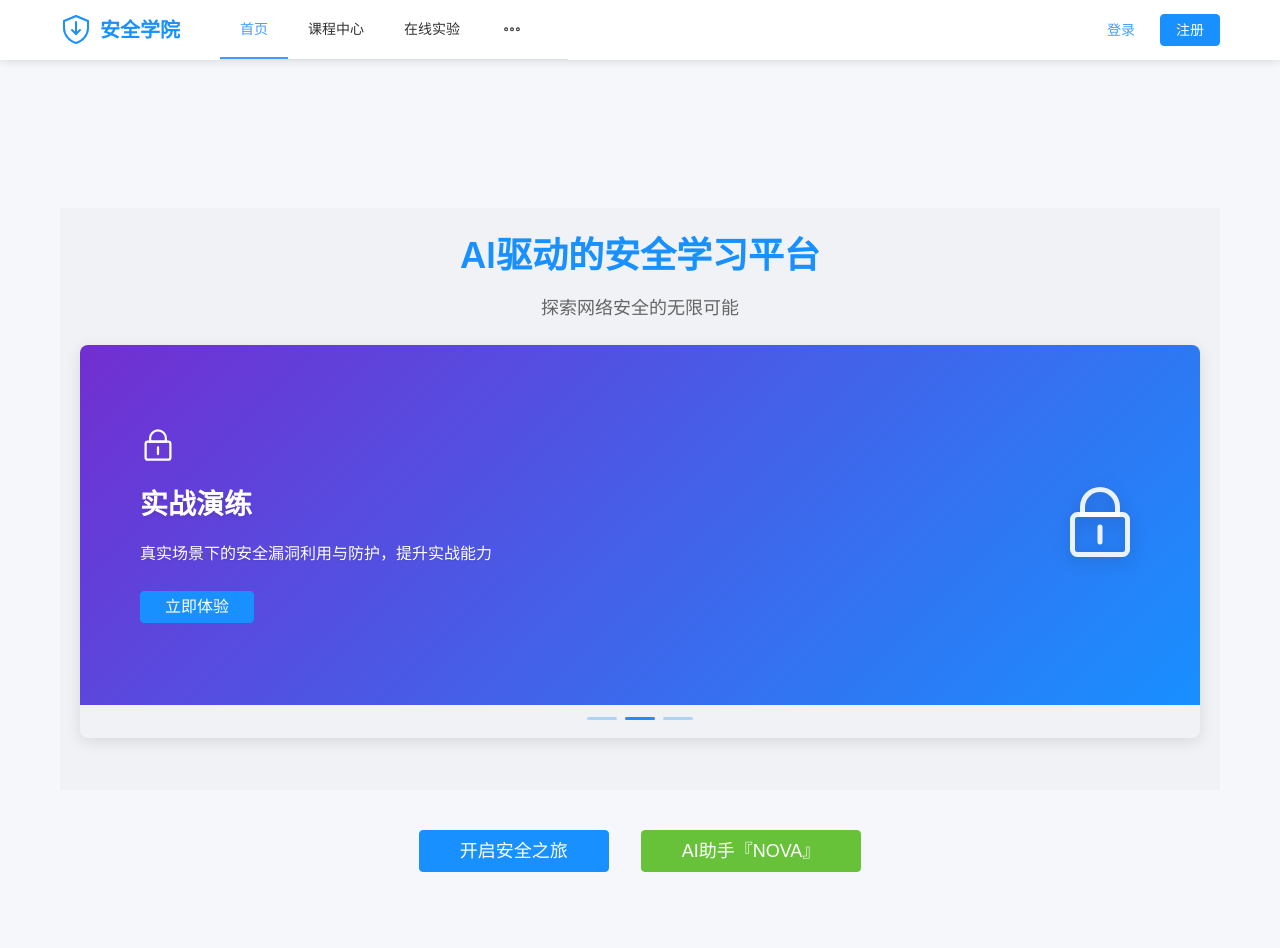
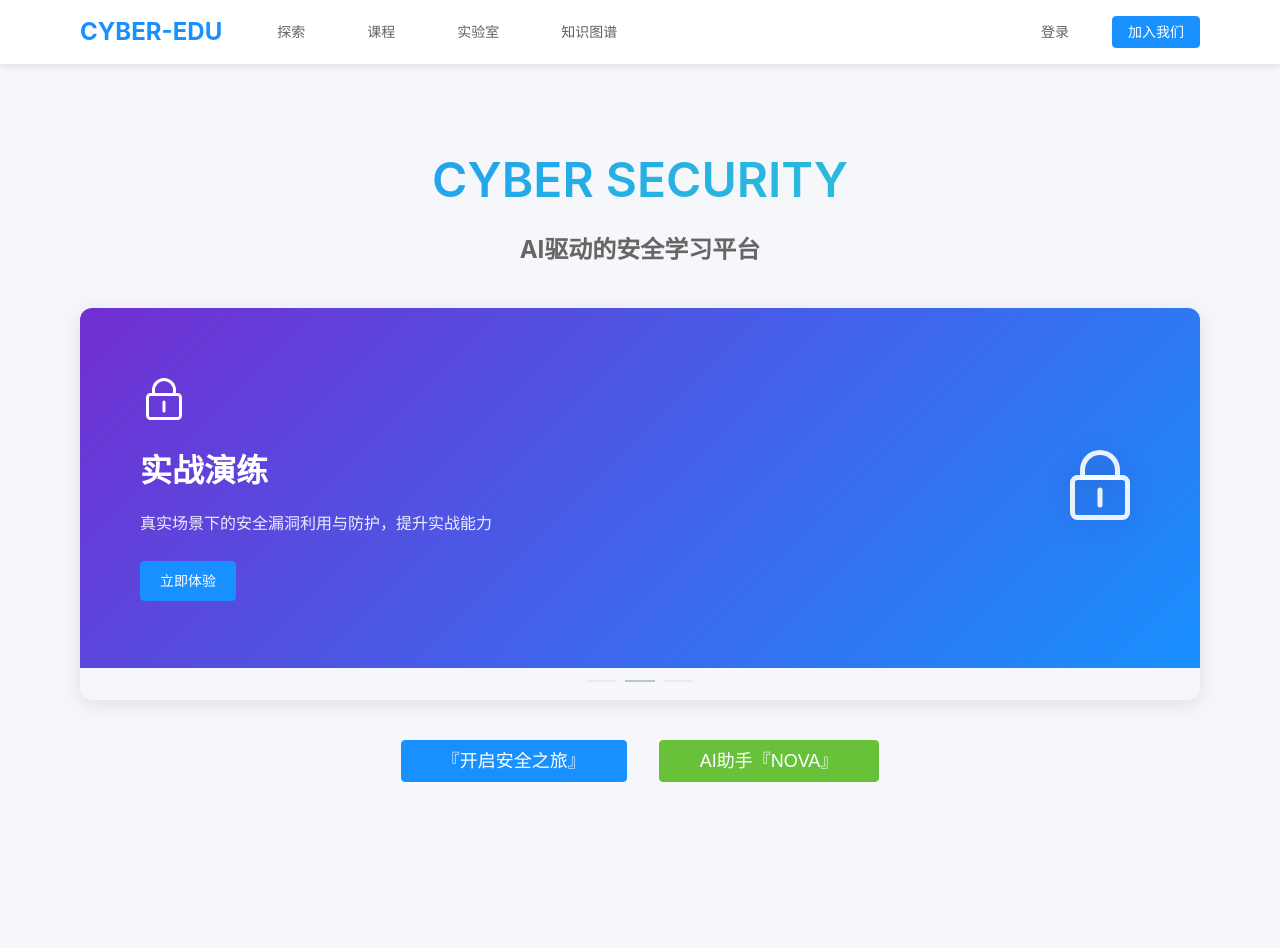
Before and after one commit to jinxiaopeng/aiproject, a Vue app in the folder frontend/: page / in a window 1280 px wide. Shown: the top 948 px of the page. Built offline with nearby package versions, Linux system fonts and the light colour scheme; no server answers.

Commit message:
Auto-commit: Changes at 2024-12-04 14:03:40

```diff
--- a/frontend/src/App.vue
+++ b/frontend/src/App.vue
@@ -1,27 +1,18 @@
 <template>
   <div class="app-container">
-    <!-- 全局加载状态 -->
-    <global-loading :loading="loading" :message="loadingMessage" />
-
     <!-- 导航栏 -->
-    <el-header class="header" height="60px">
+    <el-header class="header" height="64px">
       <div class="nav-container">
         <div class="left">
           <router-link to="/" class="logo">
-            <img src="@/assets/security.svg" alt="Logo" class="logo-img">
-            <h2 class="logo-text">安全学院</h2>
+            <span class="logo-text">CYBER-EDU</span>
           </router-link>
-          <el-menu
-            mode="horizontal"
-            :router="true"
-            class="nav-menu"
-            :default-active="activeMenu"
-          >
-            <el-menu-item index="/">首页</el-menu-item>
-            <el-menu-item index="/courses">课程中心</el-menu-item>
-            <el-menu-item index="/labs">在线实验</el-menu-item>
-            <el-menu-item index="/knowledge">知识库</el-menu-item>
-          </el-menu>
+          <div class="nav-links">
+            <el-button text @click="$router.push('/explore')">探索</el-button>
+            <el-button text @click="$router.push('/courses')">课程</el-button>
+            <el-button text @click="$router.push('/labs')">实验室</el-button>
+            <el-button text @click="$router.push('/knowledge')">知识图谱</el-button>
+          </div>
         </div>
         <div class="right">
           <template v-if="isAuthenticated">
@@ -40,25 +31,18 @@
             </el-dropdown>
           </template>
           <template v-else>
-            <el-button type="text" @click="$router.push('/login')">登录</el-button>
-            <el-button type="primary" @click="$router.push('/register')">注册</el-button>
+            <el-button text @click="$router.push('/login')">登录</el-button>
+            <el-button type="primary" @click="$router.push('/register')">加入我们</el-button>
           </template>
         </div>
       </div>
     </el-header>
 
-    <!-- 面包屑 -->
-    <div v-if="showBreadcrumb" class="breadcrumb-container">
-      <breadcrumb />
-    </div>
-
     <!-- 内容区 -->
     <div class="main-content">
       <router-view v-slot="{ Component }">
         <transition name="fade" mode="out-in">
-          <keep-alive :include="cachedViews">
-            <component :is="Component" />
-          </keep-alive>
+          <component :is="Component" />
         </transition>
       </router-view>
     </div>
@@ -66,71 +50,10 @@
 </template>
 
 <script lang="ts">
-import { defineComponent, ref, computed } from 'vue'
-import { useRoute, useRouter } from 'vue-router'
-import { useUserStore } from '@/stores/user'
-import GlobalLoading from '@/components/common/GlobalLoading.vue'
-import Breadcrumb from '@/components/common/Breadcrumb.vue'
-import { ElMessage } from 'element-plus'
+import { defineComponent } from 'vue'
 
 export default defineComponent({
-  name: 'App',
-  components: {
-    GlobalLoading,
-    Breadcrumb
-  },
-  setup() {
-    const route = useRoute()
-    const router = useRouter()
-    const userStore = useUserStore()
-
-    // 加载状态
-    const loading = ref(false)
-    const loadingMessage = ref('加载中...')
-
-    // 计算属性
-    const isAuthenticated = computed(() => !!userStore.token)
-    const username = computed(() => userStore.userInfo?.username || '')
-    const userAvatar = computed(() => userStore.userInfo?.avatar || '')
-    const activeMenu = computed(() => route.path)
-    const showBreadcrumb = computed(() => route.path !== '/')
-
-    // 需要缓存的页面
-    const cachedViews = ['Home', 'CourseList', 'Knowledge']
-
-    // 处理下拉菜单命令
-    const handleCommand = async (command: string) => {
-      switch (command) {
-        case 'profile':
-          router.push('/profile')
-          break
-        case 'settings':
-          router.push('/settings')
-          break
-        case 'logout':
-          try {
-            userStore.logout()
-            ElMessage.success('已退出登录')
-            router.push('/login')
-          } catch (error) {
-            ElMessage.error('退出登录失败')
-          }
-          break
-      }
-    }
-
-    return {
-      loading,
-      loadingMessage,
-      isAuthenticated,
-      username,
-      userAvatar,
-      activeMenu,
-      showBreadcrumb,
-      cachedViews,
-      handleCommand
-    }
-  }
+  name: 'App'
 })
 </script>
 
@@ -145,96 +68,71 @@ body {
   font-family: -apple-system, BlinkMacSystemFont, 'Segoe UI', Roboto, 'Helvetica Neue', Arial, sans-serif;
   -webkit-font-smoothing: antialiased;
   -moz-osx-font-smoothing: grayscale;
-  background-color: #f5f7fa;
-  color: #333;
-  line-height: 1.5;
 }
 
 .app-container {
   min-height: 100vh;
+  background-color: #f5f7fa;
 }
 
 .header {
-  background: #fff;
+  background: rgba(255, 255, 255, 0.95);
+  backdrop-filter: blur(10px);
   box-shadow: 0 2px 8px rgba(0, 0, 0, 0.1);
   position: fixed;
   top: 0;
   left: 0;
   right: 0;
   z-index: 1000;
+  height: 64px;
 }
 
 .nav-container {
   max-width: 1200px;
   margin: 0 auto;
-  height: 60px;
+  height: 64px;
   display: flex;
   justify-content: space-between;
   align-items: center;
-  padding: 0 20px;
+  padding: 0 40px;
 }
 
 .left {
   display: flex;
   align-items: center;
+  gap: 40px;
+}
+
+.nav-links {
+  display: flex;
+  gap: 20px;
 }
 
 .logo {
-  display: flex;
-  align-items: center;
   text-decoration: none;
-  margin-right: 40px;
-}
-
-.logo-img {
-  width: 32px;
-  height: 32px;
-  margin-right: 8px;
 }
 
 .logo-text {
-  font-size: 20px;
+  font-size: 24px;
+  font-weight: bold;
   color: #1890ff;
-  margin: 0;
+  transition: color 0.3s;
 }
 
-.nav-menu {
-  border: none;
+.logo-text:hover {
+  color: #40a9ff;
 }
 
 .right {
   display: flex;
-  gap: 12px;
+  gap: 16px;
   align-items: center;
-}
-
-.avatar-container {
-  display: flex;
-  align-items: center;
-  cursor: pointer;
-}
-
-.username {
-  margin-left: 8px;
-  color: #666;
-}
-
-.breadcrumb-container {
-  position: fixed;
-  top: 60px;
-  left: 0;
-  right: 0;
-  z-index: 999;
-  background: #fff;
-  padding: 0 20px;
-  border-bottom: 1px solid #eee;
 }
 
 .main-content {
   max-width: 1200px;
   margin: 0 auto;
   padding: 20px;
-  margin-top: 60px;
   min-height: calc(100vh - 60px);
 }
 
--- /dev/null
+++ b/frontend/src/components/common/DynamicBackground.vue
@@ -0,0 +1,162 @@
+# 创建动态背景组件
+<template>
+  <div class="dynamic-background">
+    <canvas ref="canvasRef"></canvas>
+  </div>
+</template>
+
+<script setup lang="ts">
+import { ref, onMounted, onUnmounted } from 'vue'
+
+const canvasRef = ref<HTMLCanvasElement | null>(null)
+let animationFrameId: number
+let ctx: CanvasRenderingContext2D | null = null
+
+interface Particle {
+  x: number
+  y: number
+  vx: number
+  vy: number
+  radius: number
+}
+
+const particles: Particle[] = []
+const connections: { p1: Particle; p2: Particle; distance: number }[] = []
+const particleCount = 100
+const connectionDistance = 150
+const particleSpeed = 0.5
+
+// 初始化粒子
+const initParticles = () => {
+  const canvas = canvasRef.value
+  if (!canvas) return
+
+  for (let i = 0; i < particleCount; i++) {
+    particles.push({
+      x: Math.random() * canvas.width,
+      y: Math.random() * canvas.height,
+      vx: (Math.random() - 0.5) * particleSpeed,
+      vy: (Math.random() - 0.5) * particleSpeed,
+      radius: Math.random() * 2 + 1
+    })
+  }
+}
+
+// 更新粒子位置
+const updateParticles = () => {
+  const canvas = canvasRef.value
+  if (!canvas) return
+
+  particles.forEach(p => {
+    p.x += p.vx
+    p.y += p.vy
+
+    // 边界检查
+    if (p.x < 0 || p.x > canvas.width) p.vx *= -1
+    if (p.y < 0 || p.y > canvas.height) p.vy *= -1
+  })
+}
+
+// 绘制连接线
+const drawConnections = () => {
+  if (!ctx) return
+
+  connections.length = 0
+
+  for (let i = 0; i < particles.length; i++) {
+    for (let j = i + 1; j < particles.length; j++) {
+      const dx = particles[i].x - particles[j].x
+      const dy = particles[i].y - particles[j].y
+      const distance = Math.sqrt(dx * dx + dy * dy)
+
+      if (distance < connectionDistance) {
+        connections.push({
+          p1: particles[i],
+          p2: particles[j],
+          distance
+        })
+      }
+    }
+  }
+
+  connections.forEach(({ p1, p2, distance }) => {
+    const opacity = 1 - (distance / connectionDistance)
+    ctx!.beginPath()
+    ctx!.strokeStyle = `rgba(24, 144, 255, ${opacity * 0.5})`
+    ctx!.lineWidth = 1
+    ctx!.moveTo(p1.x, p1.y)
+    ctx!.lineTo(p2.x, p2.y)
+    ctx!.stroke()
+  })
+}
+
+// 绘制粒子
+const drawParticles = () => {
+  if (!ctx) return
+
+  particles.forEach(p => {
+    ctx!.beginPath()
+    ctx!.fillStyle = 'rgba(24, 144, 255, 0.8)'
+    ctx!.arc(p.x, p.y, p.radius, 0, Math.PI * 2)
+    ctx!.fill()
+  })
+}
+
+// 动画循环
+const animate = () => {
+  if (!ctx || !canvasRef.value) return
+
+  ctx.clearRect(0, 0, canvasRef.value.width, canvasRef.value.height)
+
+  updateParticles()
+  drawConnections()
+  drawParticles()
+
+  animationFrameId = requestAnimationFrame(animate)
+}
+
+// 调整画布大小
+const resizeCanvas = () => {
+  const canvas = canvasRef.value
+  if (!canvas) return
+
+  canvas.width = window.innerWidth
+  canvas.height = window.innerHeight
+}
+
+// 生命周期钩子
+onMounted(() => {
+  const canvas = canvasRef.value
+  if (!canvas) return
+
+  ctx = canvas.getContext('2d')
+  if (!ctx) return
+
+  resizeCanvas()
+  initParticles()
+  animate()
+
+  window.addEventListener('resize', resizeCanvas)
+})
+
+onUnmounted(() => {
+  cancelAnimationFrame(animationFrameId)
+  window.removeEventListener('resize', resizeCanvas)
+})
+</script>
+
+<style scoped>
+.dynamic-background {
+  position: fixed;
+  top: 0;
+  left: 0;
+  width: 100%;
+  height: 100%;
+  z-index: -1;
+  background: #f5f7fa;
+}
+
+canvas {
+  display: block;
+}
+</style>
--- a/frontend/src/views/Home.vue
+++ b/frontend/src/views/Home.vue
@@ -1,14 +1,14 @@
 <template>
   <div class="home">
-    <!-- 顶部导航 -->
-    <!-- Removed duplicate navigation bar -->
+    <!-- 动态背景 -->
+    <dynamic-background />
 
-    <!-- 动态背景区域 -->
+    <!-- 英雄区域 -->
     <div class="hero-section">
-      <div class="hero-content">
-        <h1>AI驱动的安全学习平台</h1>
-        <p class="hero-subtitle">探索网络安全的无限可能</p>
-        <!-- 轮播图部分 -->
+      <h1 class="hero-title">CYBER SECURITY</h1>
+      <h2 class="hero-subtitle">AI驱动的安全学习平台</h2>
+
+      <!-- 轮播展示区 -->
       <el-carousel
         :interval="4000"
         height="360px"
@@ -26,11 +26,7 @@
               </el-icon>
               <h2>{{ item.title }}</h2>
               <p>{{ item.description }}</p>
-                <el-button
-                  type="primary"
-                  class="carousel-btn"
-                  @click="handleCarouselAction(item)"
-                >
+              <el-button type="primary" size="large" class="carousel-btn" @click="handleCarouselAction(item)">
                 立即体验
               </el-button>
             </div>
@@ -42,25 +38,24 @@
           </div>
         </el-carousel-item>
       </el-carousel>
+
+      <!-- 功能按钮区 -->
+      <div class="feature-buttons">
+        <el-button type="primary" size="large" class="feature-btn" @click="startJourney">
+          『开启安全之旅』
+        </el-button>
+        <el-button type="success" size="large" class="feature-btn" @click="openNova">
+          AI助手『NOVA』
+        </el-button>
       </div>
     </div>
 
-    <!-- 功能按钮区 -->
-    <div class="feature-buttons">
-      <el-button type="primary" size="large" class="feature-btn">
-        开启安全之旅
-      </el-button>
-      <el-button type="success" size="large" class="feature-btn">
-        AI助手『NOVA』
-      </el-button>
-    </div>
-
-    <!-- 特色课程 -->
+    <!-- 精选课程 -->
     <div class="section">
       <div class="section-header">
-        <h2>精选课程</h2>
-        <el-button type="text" class="explore-btn">
-          探索更多 <el-icon><ArrowRight /></el-icon>
+        <h2>FEATURED COURSES</h2>
+        <el-button type="text" class="explore-btn" @click="$router.push('/courses')">
+          EXPLORE <el-icon><ArrowRight /></el-icon>
         </el-button>
       </div>
       <el-row :gutter="20">
@@ -74,18 +69,18 @@
             <h3>{{ course.title }}</h3>
             <p>{{ course.description }}</p>
             <el-progress :percentage="course.progress" />
-            <el-button type="primary" plain>开始学习</el-button>
+            <el-button type="primary" plain @click="startCourse(course.id)">开始学习</el-button>
           </el-card>
         </el-col>
       </el-row>
     </div>
 
-    <!-- 实验室 -->
+    <!-- 网络实验室 -->
     <div class="section">
       <div class="section-header">
-        <h2>网络实验室</h2>
-        <el-button type="text" class="explore-btn">
-          进入实验室 <el-icon><ArrowRight /></el-icon>
+        <h2>CYBER LABS</h2>
+        <el-button type="text" class="explore-btn" @click="$router.push('/labs')">
+          ENTER LAB <el-icon><ArrowRight /></el-icon>
         </el-button>
       </div>
       <el-row :gutter="20">
@@ -101,7 +96,7 @@
                 <el-icon><User /></el-icon>
                 {{ lab.users }} 在线
               </span>
-              <el-button type="primary">进入实验</el-button>
+              <el-button type="primary" @click="enterLab(lab.id)">进入实验</el-button>
             </div>
           </el-card>
         </el-col>
@@ -111,9 +106,9 @@
     <!-- 学习路径 -->
     <div class="section">
       <div class="section-header">
-        <h2>学习路径</h2>
-        <el-button type="text" class="explore-btn">
-          可视化 <el-icon><ArrowRight /></el-icon>
+        <h2>LEARNING PATH</h2>
+        <el-button type="text" class="explore-btn" @click="$router.push('/knowledge')">
+          VISUALIZE <el-icon><ArrowRight /></el-icon>
         </el-button>
       </div>
       <el-row :gutter="20">
@@ -144,9 +139,9 @@
     <!-- 每日挑战 -->
     <div class="section">
       <div class="section-header">
-        <h2>每日挑战</h2>
-        <el-button type="text" class="explore-btn">
-          排行榜 <el-icon><ArrowRight /></el-icon>
+        <h2>CYBER CHALLENGE</h2>
+        <el-button type="text" class="explore-btn" @click="$router.push('/challenge')">
+          RANKING <el-icon><ArrowRight /></el-icon>
         </el-button>
       </div>
       <el-card class="challenge-card" shadow="hover">
@@ -177,9 +172,9 @@
           </div>
         </div>
         <div class="challenge-actions">
-          <el-button type="primary">立即挑战</el-button>
-          <el-button>查看提示</el-button>
-          <el-button type="success">提交Flag</el-button>
+          <el-button type="primary" @click="startChallenge">立即挑战</el-button>
+          <el-button @click="viewHints">查看提示</el-button>
+          <el-button type="success" @click="submitFlag">提交Flag</el-button>
         </div>
       </el-card>
     </div>
@@ -187,9 +182,9 @@
     <!-- 对抗专区 -->
     <div class="section">
       <div class="section-header">
-        <h2>对抗专区</h2>
-        <el-button type="text" class="explore-btn">
-          进入对抗 <el-icon><ArrowRight /></el-icon>
+        <h2>BATTLE ZONE</h2>
+        <el-button type="text" class="explore-btn" @click="$router.push('/battle')">
+          ENTER BATTLE <el-icon><ArrowRight /></el-icon>
         </el-button>
       </div>
       <el-row :gutter="20">
@@ -197,21 +192,21 @@
           <el-card class="battle-card" shadow="hover">
             <h3>实时对抗</h3>
             <p>与其他选手实时对抗，提升实战能力</p>
-            <el-button type="danger">开始对抗</el-button>
+            <el-button type="danger" @click="startBattle">开始对抗</el-button>
           </el-card>
         </el-col>
         <el-col :span="8">
           <el-card class="battle-card" shadow="hover">
             <h3>创建房间</h3>
             <p>创建私人对抗房间，邀请好友加入</p>
-            <el-button type="primary">创建房间</el-button>
+            <el-button type="primary" @click="createRoom">创建房间</el-button>
           </el-card>
         </el-col>
         <el-col :span="8">
           <el-card class="battle-card" shadow="hover">
             <h3>快速加入</h3>
             <p>加入正在进行的对抗房间</p>
-            <el-button type="warning">快速加入</el-button>
+            <el-button type="warning" @click="quickJoin">快速加入</el-button>
           </el-card>
         </el-col>
       </el-row>
@@ -220,9 +215,9 @@
     <!-- 成就系统 -->
     <div class="section">
       <div class="section-header">
-        <h2>个人成就</h2>
-        <el-button type="text" class="explore-btn">
-          查看全部 <el-icon><ArrowRight /></el-icon>
+        <h2>ACHIEVEMENTS</h2>
+        <el-button type="text" class="explore-btn" @click="$router.push('/achievements')">
+          VIEW ALL <el-icon><ArrowRight /></el-icon>
         </el-button>
       </div>
       <el-row :gutter="20">
@@ -258,19 +253,15 @@
   </div>
 </template>
 
-<script lang="ts">
-import { defineComponent, ref } from 'vue'
-import * as ElementPlusIconsVue from '@element-plus/icons-vue'
+<script setup lang="ts">
+import { ref } from 'vue'
 import { useRouter } from 'vue-router'
+import DynamicBackground from '@/components/common/DynamicBackground.vue'
+import { ArrowRight, User } from '@element-plus/icons-vue'
 
-export default defineComponent({
-  name: 'Home',
-  components: {
-    ...ElementPlusIconsVue
-  },
-  setup() {
 const router = useRouter()
 
+// 轮播图数据
 const carouselItems = ref([
   {
     id: 1,
@@ -298,6 +289,7 @@ export default defineComponent({
   }
 ])
 
+// 精选课程数据
 const featuredCourses = ref([
   {
     id: 1,
@@ -322,6 +314,7 @@ export default defineComponent({
   }
 ])
 
+// 实验室数据
 const cyberLabs = ref([
   {
     id: 1,
@@ -339,6 +332,7 @@ export default defineComponent({
   }
 ])
 
+// 每日挑战数据
 const dailyChallenge = ref({
   title: 'Web安全实战',
   difficulty: 3,
@@ -347,123 +341,86 @@ export default defineComponent({
   points: 500
 })
 
+// 事件处理函数
 const handleCarouselAction = (item: any) => {
   router.push(item.action)
 }
 
-    return {
-      carouselItems,
-      featuredCourses,
-      cyberLabs,
-      dailyChallenge,
-      handleCarouselAction
+const startJourney = () => {
+  router.push('/explore')
 }
+
+const openNova = () => {
+  // TODO: 打开NOVA助手
 }
-})
+
+const startCourse = (courseId: number) => {
+  router.push(`/course/${courseId}`)
+}
+
+const enterLab = (labId: number) => {
+  router.push(`/lab/${labId}`)
+}
+
+const startChallenge = () => {
+  router.push('/challenge/daily')
+}
+
+const viewHints = () => {
+  // TODO: 显示提示对话框
+}
+
+const submitFlag = () => {
+  // TODO: 显示提交Flag对话框
+}
+
+const startBattle = () => {
+  router.push('/battle/quick-match')
+}
+
+const createRoom = () => {
+  router.push('/battle/create-room')
+}
+
+const quickJoin = () => {
+  router.push('/battle/join')
+}
 </script>
 
 <style scoped>
 .home {
   padding-top: 64px;
   min-height: 100vh;
-  background-color: #f5f7fa;
 }
 
-/* 导航栏样式优化 */
-.nav-container {
-  position: fixed;
-  top: 0;
-  left: 0;
-  right: 0;
-  z-index: 100;
-  display: flex;
-  justify-content: space-between;
-  align-items: center;
-  padding: 0 40px;
-  height: 64px;
-  background: rgba(255, 255, 255, 0.95);
-  backdrop-filter: blur(10px);
-  box-shadow: 0 2px 8px rgba(0, 0, 0, 0.1);
+/* 英雄区域样式 */
+.hero-section {
+  text-align: center;
+  padding: 60px 20px;
 }
 
-.nav-left {
-  display: flex;
-  align-items: center;
-  gap: 40px;
-}
-
-.nav-links {
-  display: flex;
-  gap: 20px;
-}
-
-.logo {
-  font-size: 24px;
-  font-weight: bold;
-  color: #1890ff;
-  text-decoration: none;
-  transition: color 0.3s;
-}
-
-.logo:hover {
-  color: #40a9ff;
-}
-
-/* 英雄区域样式优化 */
-.hero-section {
-  margin-top: 64px;
-  background: #f0f2f5;
-  min-height: auto;
-  padding: 20px 0;
-}
-
-.hero-content {
-  max-width: 1200px;
-  margin: 0 auto;
-  padding: 0 20px;
-  text-align: center;
-}
-
-.hero-content h1 {
-  font-size: 36px;
-  color: #1890ff;
-  margin-bottom: 12px;
+.hero-title {
+  font-size: 48px;
   font-weight: 600;
+  background: linear-gradient(135deg, #1890ff 0%, #36cfc9 100%);
+  -webkit-background-clip: text;
+  -webkit-text-fill-color: transparent;
+  margin-bottom: 16px;
 }
 
 .hero-subtitle {
-  font-size: 18px;
+  font-size: 24px;
   color: #666;
-  margin-bottom: 24px;
+  margin-bottom: 40px;
 }
 
-/* 轮播图样式优化 */
+/* 轮播图样式 */
 .hero-carousel {
-  border-radius: 8px;
+  max-width: 1200px;
+  margin: 0 auto 40px;
+  border-radius: 12px;
   overflow: hidden;
-  box-shadow: 0 4px 16px rgba(0, 0, 0, 0.1);
-  margin-bottom: 32px;
-}
-
-.hero-carousel :deep(.el-carousel__indicators) {
-  bottom: -25px;
-}
-
-.hero-carousel :deep(.el-carousel__indicator) {
-  padding: 12px 4px;
-}
-
-.hero-carousel :deep(.el-carousel__button) {
-  width: 30px;
-  height: 3px;
-  border-radius: 3px;
-  background-color: #1890ff;
-  opacity: 0.3;
-  transition: all 0.3s;
-}
-
-.hero-carousel :deep(.el-carousel__indicator.is-active .el-carousel__button) {
-  opacity: 1;
+  box-shadow: 0 4px 20px rgba(0, 0, 0, 0.1);
 }
 
 .carousel-content {
@@ -482,33 +439,21 @@ export default defineComponent({
 }
 
 .carousel-text h2 {
-  font-size: 28px;
+  font-size: 32px;
   margin-bottom: 16px;
   font-weight: 600;
-  text-shadow: 0 2px 4px rgba(0, 0, 0, 0.1);
 }
 
 .carousel-text p {
   font-size: 16px;
   line-height: 1.6;
   margin-bottom: 24px;
-  text-shadow: 0 1px 2px rgba(0, 0, 0, 0.1);
+  opacity: 0.9;
 }
 
 .carousel-icon {
-  font-size: 36px;
-  margin-bottom: 20px;
-}
-
-.carousel-btn {
-  padding: 10px 24px;
-  font-size: 16px;
-  transition: all 0.3s;
-}
-
-.carousel-btn:hover {
-  transform: translateY(-2px);
-  box-shadow: 0 4px 12px rgba(0, 0, 0, 0.2);
+  font-size: 48px;
+  margin-bottom: 24px;
 }
 
 .carousel-image {
@@ -518,71 +463,8 @@ export default defineComponent({
 
 .carousel-image .el-icon {
   color: rgba(255, 255, 255, 0.9);
-  filter: drop-shadow(0 4px 8px rgba(0, 0, 0, 0.2));
+  filter: drop-shadow(0 4px 12px rgba(0, 0, 0, 0.2));
   transition: transform 0.3s;
-}
-
-.carousel-image .el-icon:hover {
-  transform: scale(1.1);
-}
-
-/* 图标特效 */
-.monitor {
-  animation: float 3s ease-in-out infinite;
-}
-
-.lock {
-  animation: rotate 3s ease-in-out infinite;
-}
-
-.key {
-  animation: swing 3s ease-in-out infinite;
-}
-
-@keyframes float {
-  0%, 100% { transform: translateY(0); }
-  50% { transform: translateY(-20px); }
-}
-
-@keyframes rotate {
-  0%, 100% { transform: rotate(0); }
-  50% { transform: rotate(10deg); }
-}
-
-@keyframes swing {
-  0%, 100% { transform: rotate(0); }
-  50% { transform: rotate(-10deg); }
-}
-
-/* 响应式设计 */
-@media (max-width: 768px) {
-  .nav-container {
-    padding: 0 20px;
-  }
-
-  .hero-content h1 {
-    font-size: 28px;
-  }
-
-  .hero-subtitle {
-    font-size: 16px;
-  }
-
-  .carousel-content {
-    padding: 0 20px;
-  }
-
-  .carousel-text h2 {
-    font-size: 24px;
-  }
-
-  .carousel-text p {
-    font-size: 14px;
-  }
-
-  .carousel-image {
-    display: none;
-  }
 }
 
 /* 功能按钮区 */
@@ -590,7 +472,7 @@ export default defineComponent({
   display: flex;
   justify-content: center;
   gap: 20px;
-  margin: 40px 0;
+  margin-bottom: 60px;
 }
 
 .feature-btn {
@@ -630,7 +512,7 @@ export default defineComponent({
 }
 
 .el-card:hover {
-  transform: translateY(-5px);
+  transform: translateY(-4px);
   box-shadow: 0 6px 16px rgba(0, 0, 0, 0.12);
 }
 
@@ -721,8 +603,12 @@ export default defineComponent({
 
 /* 响应式布局 */
 @media (max-width: 768px) {
-  .nav-container {
-    padding: 0 20px;
+  .hero-title {
+    font-size: 36px;
+  }
+
+  .hero-subtitle {
+    font-size: 20px;
   }
 
   .feature-buttons {
```
Lines whose indentation alone changed are shown as unchanged.
